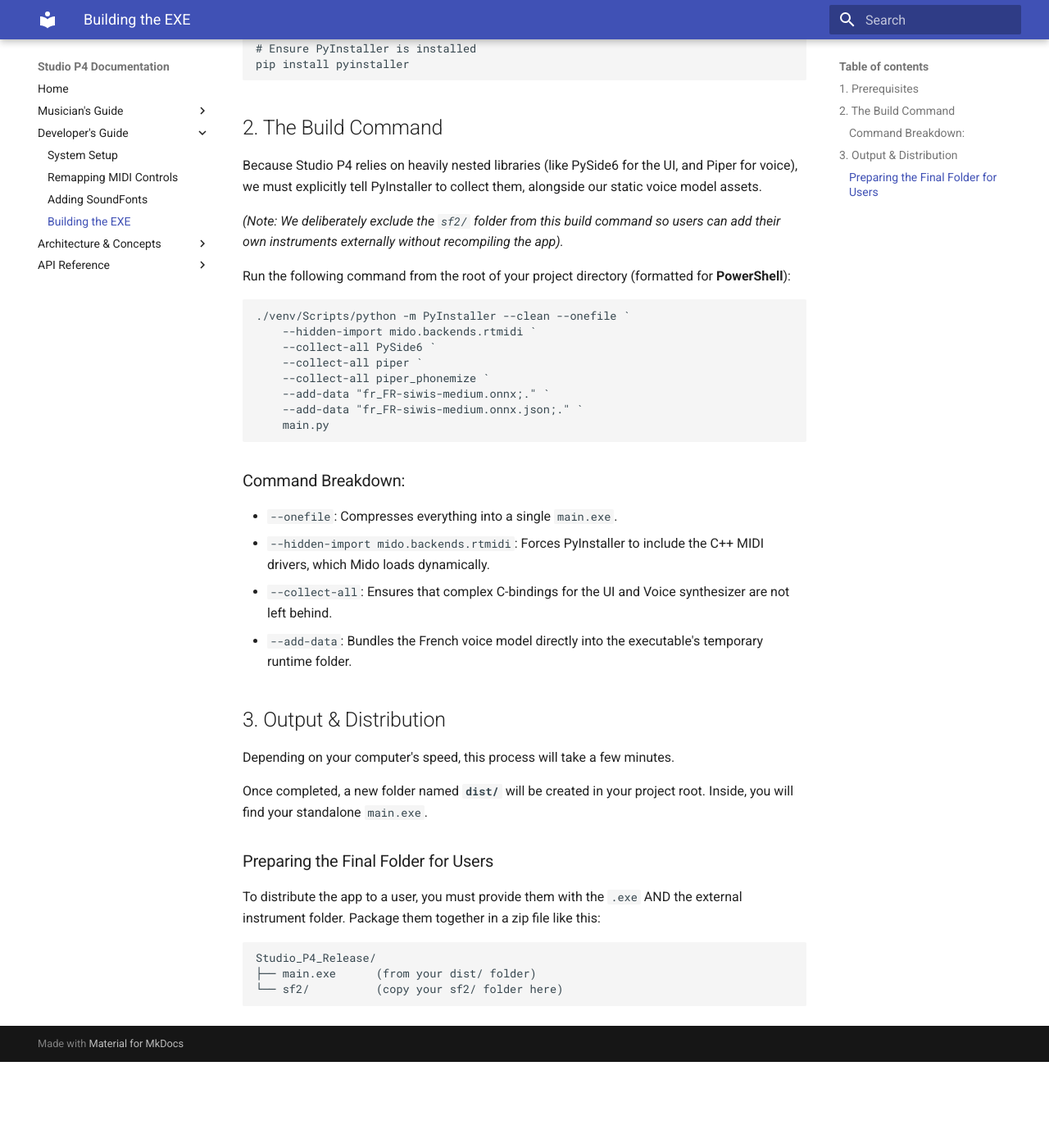
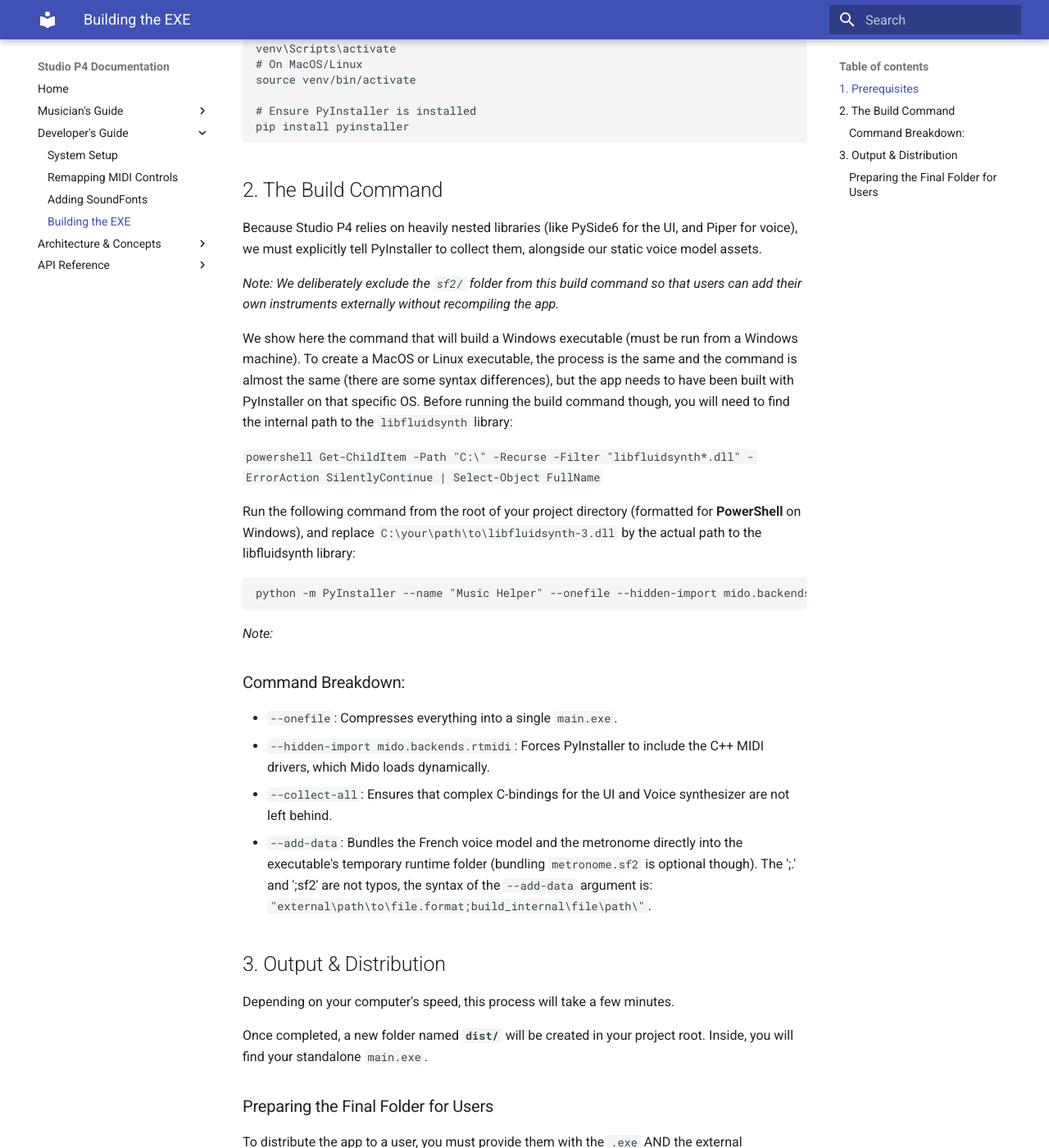
Before and after one commit to ATC-P4/Studio-P4, an MkDocs documentation site: the page built from docs/build_exe.md, in a window 1280 px wide and 1400 px high, scrolled down 474 px. Shown: the whole window at 82% size. Built offline with MkDocs 1.6.1 and Material for MkDocs 9.7.7, drawn with Linux system fonts in a browser that asks for light colours; before the commit the page ends 1769 px from its top, so only the background shows below that; some of the changed text lies outside the part shown.

Commit message:
docs: update docs

````diff
--- a/docs/build_exe.md
+++ b/docs/build_exe.md
@@ -10,7 +10,11 @@
 
 ```bash
 # Activate your environment
+
+# On Windows
 venv\Scripts\activate
+# On MacOS/Linux
+source venv/bin/activate
 
 # Ensure PyInstaller is installed
 pip install pyinstaller
@@ -20,27 +24,28 @@
 
 Because Studio P4 relies on heavily nested libraries (like PySide6 for the UI, and Piper for voice), we must explicitly tell PyInstaller to collect them, alongside our static voice model assets.
 
-*(Note: We deliberately exclude the `sf2/` folder from this build command so users can add their own instruments externally without recompiling the app).*
+*Note: We deliberately exclude the `sf2/` folder from this build command so that users can add their own instruments externally without recompiling the app.*
 
-Run the following command from the root of your project directory (formatted for **PowerShell**):
+We show here the command that will build a Windows executable (must be run from a Windows machine). To create a MacOS or Linux executable, the process is the same and the command is almost the same (there are some syntax differences), but the app needs to have been built with PyInstaller on that specific OS. Before running the build command though, you will need to find the internal path to the `libfluidsynth` library:
+
+ ```powershell
+Get-ChildItem -Path "C:\" -Recurse -Filter "libfluidsynth*.dll" -ErrorAction SilentlyContinue | Select-Object FullName
+ ```
+
+ Run the following command from the root of your project directory (formatted for **PowerShell** on Windows), and replace `C:\your\path\to\libfluidsynth-3.dll` by the actual path to the libfluidsynth library:
 
 ```powershell
-./venv/Scripts/python -m PyInstaller --clean --onefile `
-    --hidden-import mido.backends.rtmidi `
-    --collect-all PySide6 `
-    --collect-all piper `
-    --collect-all piper_phonemize `
-    --add-data "fr_FR-siwis-medium.onnx;." `
-    --add-data "fr_FR-siwis-medium.onnx.json;." `
-    main.py
+python -m PyInstaller --name "Music Helper" --onefile --hidden-import mido.backends.rtmidi --collect-all PySide6 --collect-all piper --collect-all piper_phonemize --collect-all rtmidi --add-data "sf2\metronome.sf2;sf2" --add-data "fr_FR-siwis-medium.onnx;."  --add-data "fr_FR-siwis-medium.onnx.json;." --add-binary "C:\your\path\to\libfluidsynth-3.dll;." main.py
 ```
+
+*Note:*
 
 ### Command Breakdown:
 
 * `--onefile`: Compresses everything into a single `main.exe`.
 * `--hidden-import mido.backends.rtmidi`: Forces PyInstaller to include the C++ MIDI drivers, which Mido loads dynamically.
 * `--collect-all`: Ensures that complex C-bindings for the UI and Voice synthesizer are not left behind.
-* `--add-data`: Bundles the French voice model directly into the executable's temporary runtime folder.
+* `--add-data`: Bundles the French voice model and the metronome directly into the executable's temporary runtime folder (bundling `metronome.sf2` is optional though). The ';.' and ';sf2' are not typos, the syntax of the `--add-data` argument is: `"external\path\to\file.format;build_internal\file\path\"`.
 
 ## 3. Output & Distribution
 
@@ -49,7 +54,7 @@
 Once completed, a new folder named **`dist/`** will be created in your project root. Inside, you will find your standalone `main.exe`.
 
 ### Preparing the Final Folder for Users
-To distribute the app to a user, you must provide them with the `.exe` AND the external instrument folder. Package them together in a zip file like this:
+To distribute the app to a user, you must provide them with the `.exe` AND the external instrument folder. The application will create the `Saves` directory itself.
 
 ```text
 Studio_P4_Release/
````
Also changed, not shown: other parts of docs/build_exe.md (+1 -1 lines), docs/add_soundfonts.md (+1 -1 lines), docs/setup.md (+5 -1 lines), docs/voice_config.md (+1 -1 lines), 1 other file.
